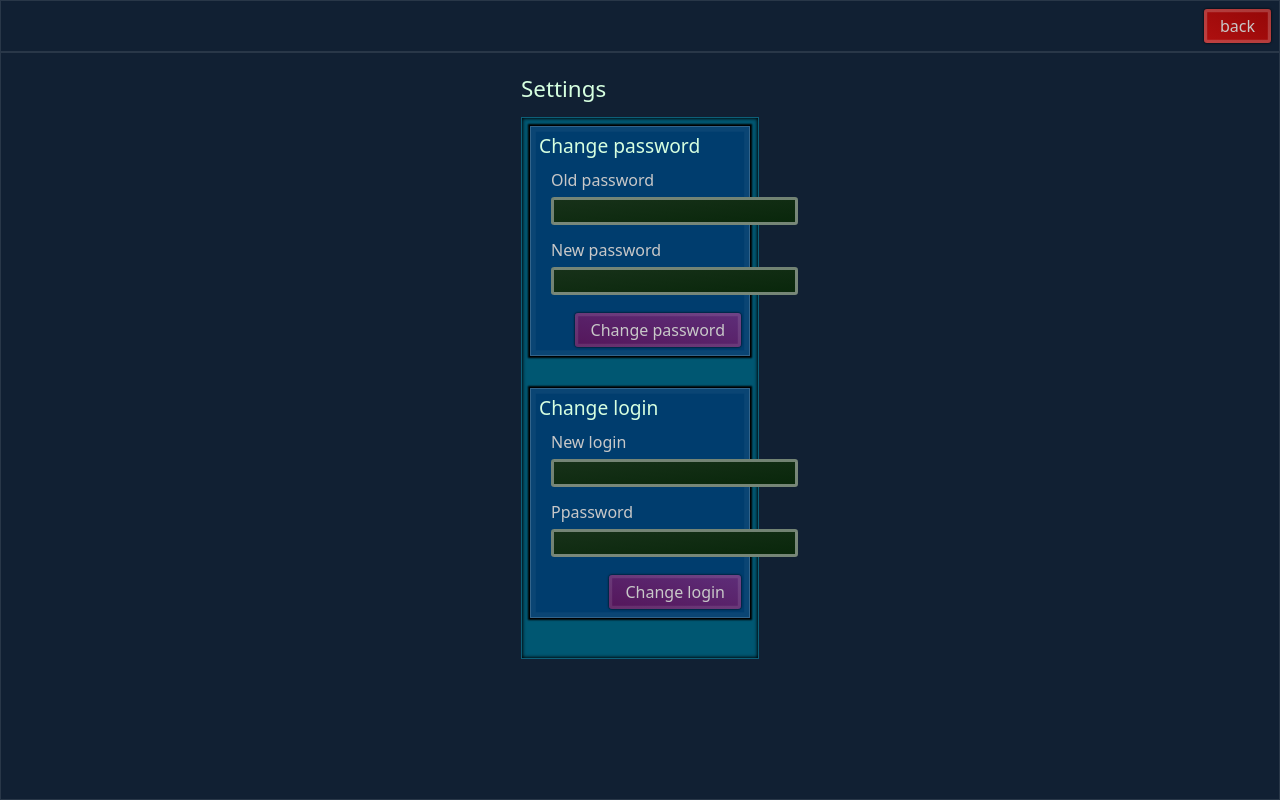
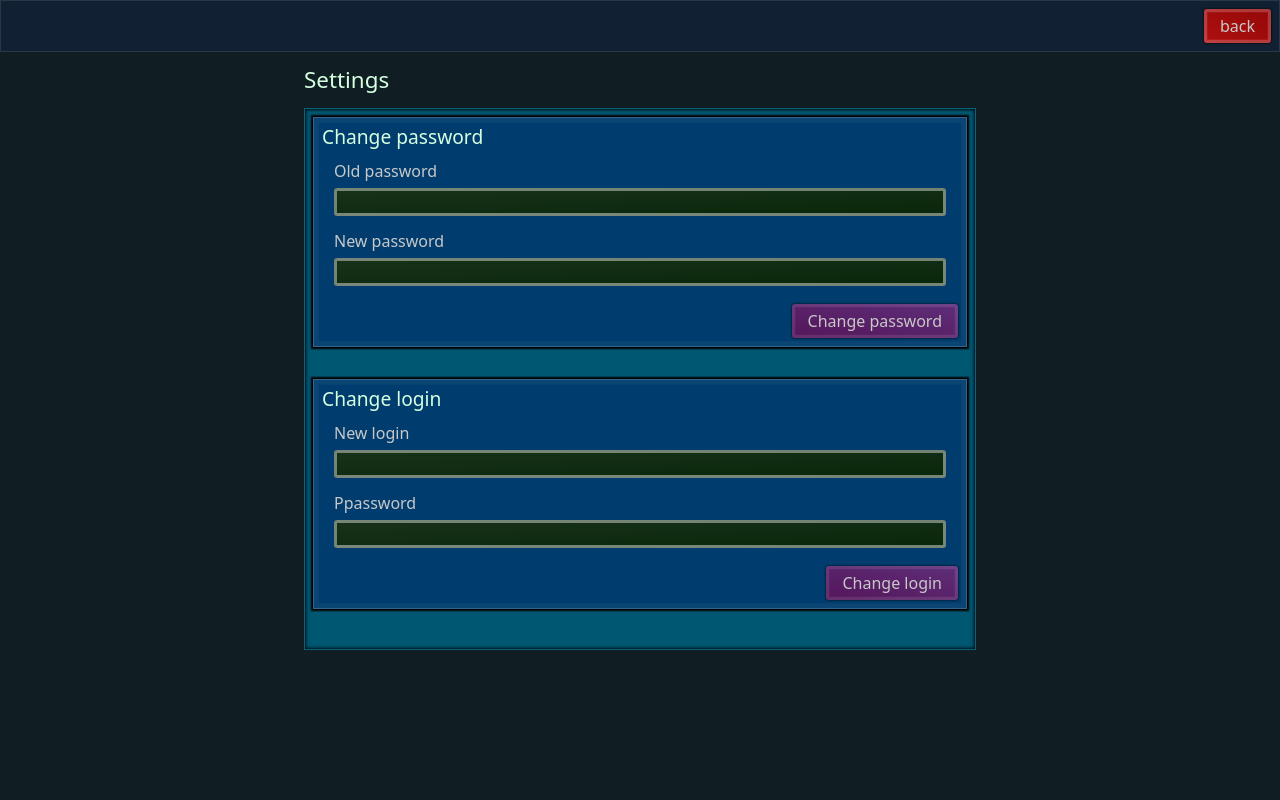
Before and after one commit to kw-00/the-tree, a React (Vite) app in the folder frontend/: page /settings in a window 1280 px wide. Built offline with nearby package versions, Linux system fonts and the light colour scheme.

Commit message:
Fix collapsing settings page

```diff
--- a/frontend/src/app/pages/settings/Settings.tsx
+++ b/frontend/src/app/pages/settings/Settings.tsx
@@ -14,8 +14,8 @@ export default function Settings() {
                 <Link to="/dashboard" className="button-danger">back</Link>
             </div>
             {/* Content */}
-            <div className="surface-base overflow-y-scroll grow">
-                <div className="px-128">
+            <div className="h-stack justify-center grow overflow-y-scroll ">
+                <div className="v-stack max-w-2xl grow">
                         <h1 className="heading-1">Settings</h1>
                         <div className="surface-sunken">
                             <div className="v-stack pb-8 gap-8">
```
Lines whose indentation alone changed are shown as unchanged.
